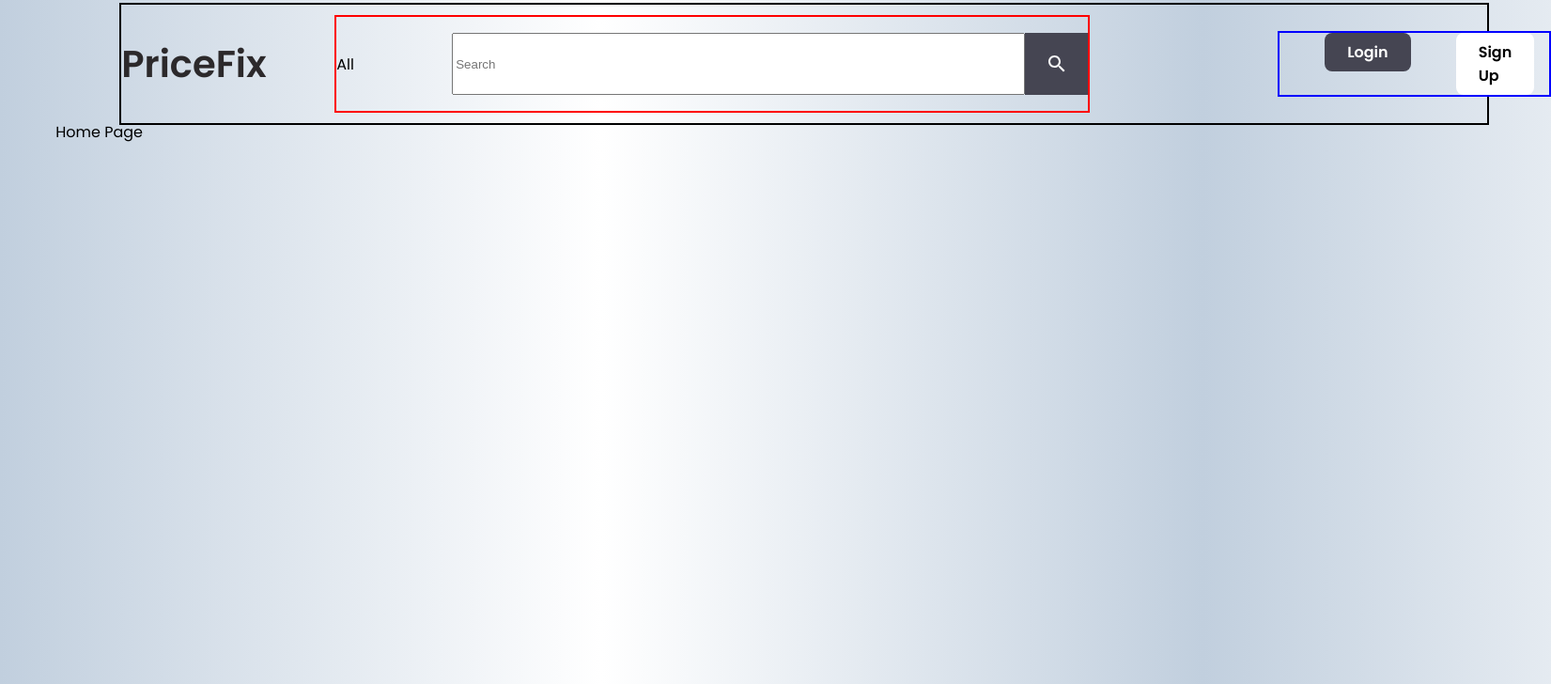
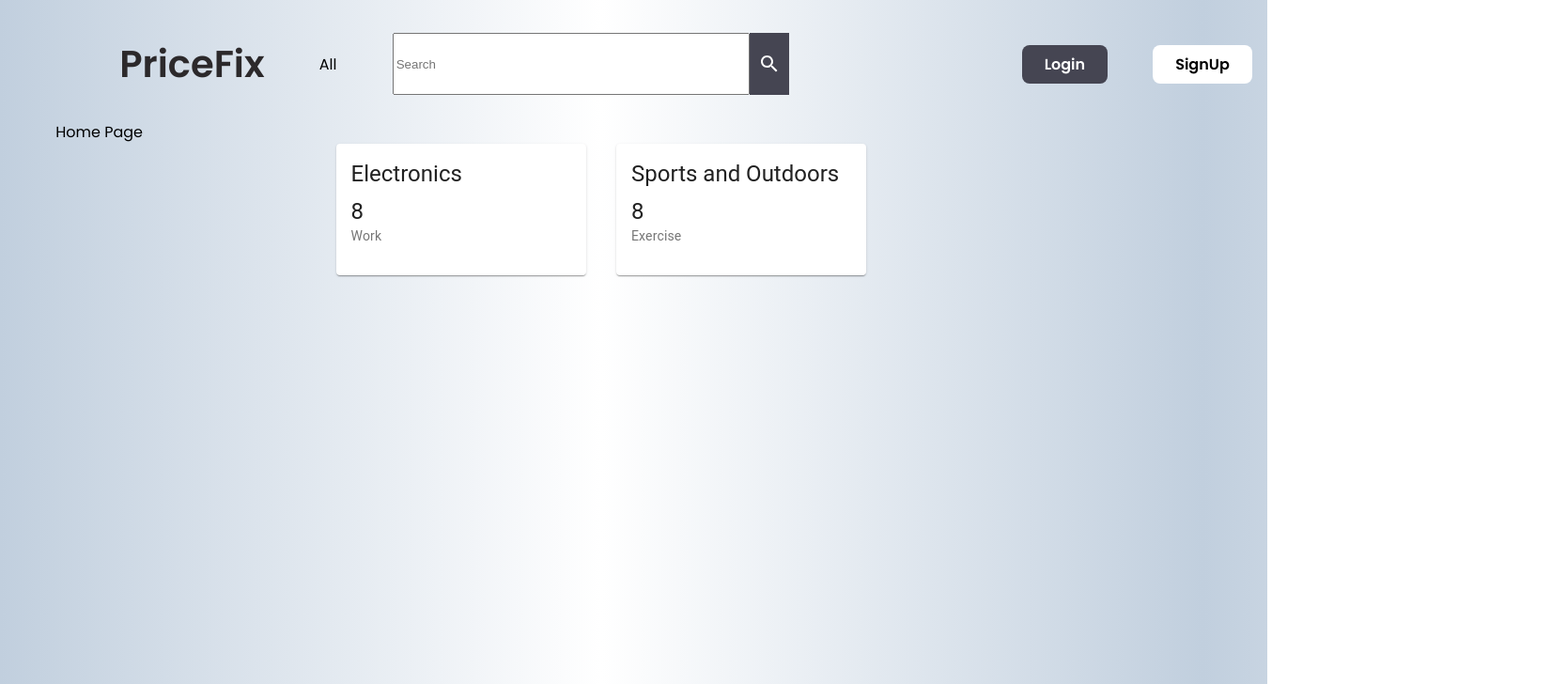
Before and after one commit to jinyangp/app_frontend, a React (Create React App) app: page / in a window 1280 px wide. Shown: the top 728 px of the page at 94% size, 1651 px wide, since content can reach past the window. Built offline with nearby package versions, Linux system fonts and the light colour scheme; grey boxes are pictures that could not be loaded; the HTML template or start-up script is replaced by a standard one.

Commit message:
made some categories

```diff
--- a/package.json
+++ b/package.json
@@ -5,6 +5,8 @@
   "dependencies": {
     "@emotion/react": "^11.10.4",
     "@emotion/styled": "^11.10.4",
+    "@material-ui/core": "^4.12.4",
+    "@material-ui/data-grid": "^4.0.0-alpha.37",
     "@mui/icons-material": "^5.10.9",
     "@mui/material": "^5.10.9",
     "@testing-library/jest-dom": "^5.16.5",
--- a/src/App.js
+++ b/src/App.js
@@ -4,6 +4,7 @@ import SignUp from "./pages/SignUp";
 import Home from "./pages/Home";
 import Login from "./pages/Login";
 import Wishlist from "./pages/Wishlist";
+import Categories from "./components/Categories/Categories";
 
 function App() {
   return (
@@ -12,8 +13,8 @@ function App() {
         <Route path="/" element={<Home />} />
         <Route path="/login" element={<Login />} />
         <Route path="/sign-up" element={<SignUp />} />
-        {/* <Route path="/wishlist" element={<Wishlist />} /> */}
       </Routes>
+      <Categories />
     </div>
   );
 }
--- /dev/null
+++ b/src/components/Categories/Categories.jsx
@@ -0,0 +1,36 @@
+import React from "react";
+import { Grid } from "@material-ui/core";
+import Category from "./Category/Category";
+
+const categories = [
+  {
+    type: "Electronics",
+    Amount: 8,
+    description: "Work",
+    image:
+      "https://www.google.com/url?sa=i&url=https%3A%2F%2Fwww.apple.com%2Fsg%2Fnewsroom%2F2021%2F10%2Fintroducing-the-next-generation-of-airpods%2F&psig=AOvVaw05egO_cODCGSMj2G2Rq8sv&ust=1665825160067000&source=images&cd=vfe&ved=0CA0QjRxqFwoTCNiLlLmw3_oCFQAAAAAdAAAAABAF",
+  },
+  {
+    type: "Sports and Outdoors",
+    Amount: 8,
+    description: "Exercise",
+    image:
+      "https://www.google.com/url?sa=i&url=https%3A%2F%2Ftennishead.net%2Fwilson-clash-100-tennis-racket-review%2F&psig=AOvVaw1jR0eYTMqonn7dD1jr64Df&ust=1665825212375000&source=images&cd=vfe&ved=0CA0QjRxqFwoTCNCPjtKw3_oCFQAAAAAdAAAAABAK",
+  },
+];
+
+const Categories = () => {
+  return (
+    <main>
+      <Grid container justify="center" spacing={4}>
+        {categories.map((category) => (
+          <Grid item key={categories.type} xs={12} sm={6} md={4} lg={3}>
+            <Category category={category} />
+          </Grid>
+        ))}
+      </Grid>
+    </main>
+  );
+};
+
+export default Categories;
--- /dev/null
+++ b/src/components/Categories/Category/Category.jsx
@@ -0,0 +1,41 @@
+import { ClassNames } from "@emotion/react";
+import { ProductionQuantityLimits } from "@mui/icons-material";
+import React from "react";
+import Categories from "../Categories";
+import {
+  Card,
+  CardMedia,
+  CardContent,
+  CardActions,
+  Typography,
+  IconButton,
+} from "@material-ui/core";
+
+import useStyles from "./styles";
+
+const Category = ({ category }) => {
+  const classes = useStyles();
+  return (
+    <Card className={ClassNames.root}>
+      <CardMedia
+        className={classes.media}
+        image={category.image}
+        title={category.type}
+      />
+      <CardContent>
+        <div className={classes.CardContent}>
+          <Typography variant="h5" gutterBottom>
+            {category.type}
+          </Typography>
+          <Typography variant="h5">{category.Amount}</Typography>
+        </div>
+        <Typography variant="body2" color="textSecondary">
+          {category.description}
+        </Typography>
+      </CardContent>
+      <CardActions disableSpacing className={classes.cardActions}></CardActions>
+    </Card>
+  );
+};
+
+export default Category;
--- /dev/null
+++ b/src/components/Categories/Category/styles.js
@@ -0,0 +1,19 @@
+import { makeStyles } from "@material-ui/core/styles";
+
+export default makeStyles(() => ({
+  root: {
+    maxWidth: "100%",
+  },
+  media: {
+    height: 0,
+    paddingTop: "56.25",
+  },
+  cardActions: {
+    display: "flex",
+    justifyContent: "flex-end",
+  },
+  cardContent: {
+    display: "flex",
+    justifyContent: "space-between",
+  },
+}));
--- a/src/components/MainNavigation.js
+++ b/src/components/MainNavigation.js
@@ -1,7 +1,7 @@
 import { Link } from "react-router-dom";
 import classes from "./MainNavigation.module.css";
 import SearchBar from "./SearchBar";
-// import LargeBold from "./texts/LargeBold";
+import Categories from "./Categories/Categories";
 
 function MainNavigation() {
   return (
@@ -28,7 +28,7 @@ function MainNavigation() {
 
             <li className="btn--white">
               <Link to="/sign-up">
-                <b>Sign Up</b>
+                <b>SignUp</b>
               </Link>
             </li>
           </ul>
--- a/src/components/MainNavigation.module.css
+++ b/src/components/MainNavigation.module.css
@@ -20,7 +20,7 @@
   width: 100%;
   justify-content: space-evenly;
   align-items: center;
-  border: 2px black solid;
+  /* border: 2px black solid; */
 }
 
 .titleContainer {
@@ -29,12 +29,12 @@
 }
 
 .searchBarContainer {
-  border: 2px solid red;
+  /* border: 2px solid red; */
   margin-right: 200px;
 }
 
 .ulcontainer {
-  border: 2px solid blue;
+  /* border: 2px solid blue; */
 }
 
 .header ul {
--- a/src/components/SearchBar.module.css
+++ b/src/components/SearchBar.module.css
@@ -1,5 +1,5 @@
 .searchbarContainer {
-  width: 800px;
+  width: 500px;
   height: 100px;
   display: flex;
   justify-content: space-between;
```
Also changed, not shown: 1 other file (tests, documents, lock files or other folders).
